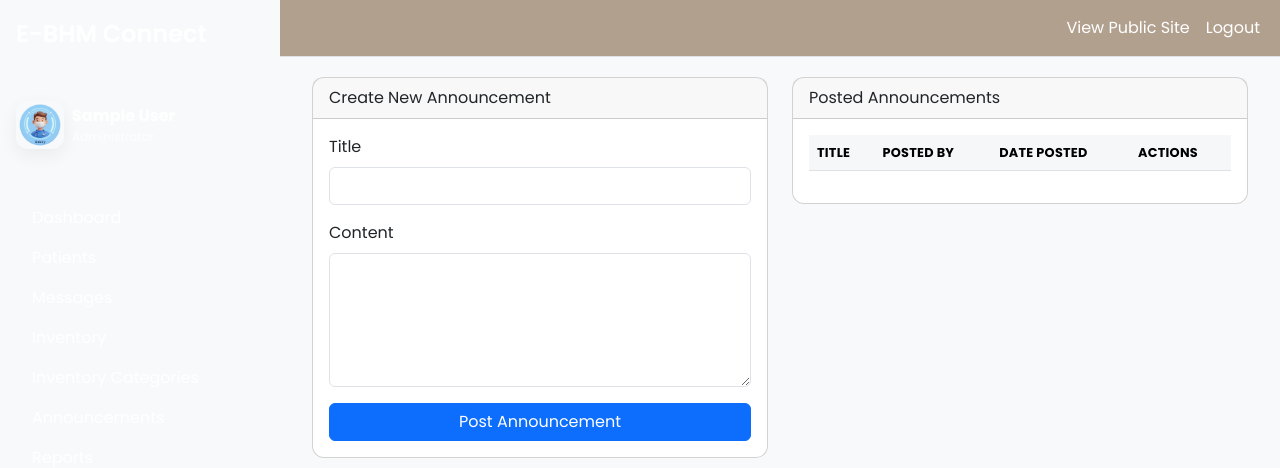
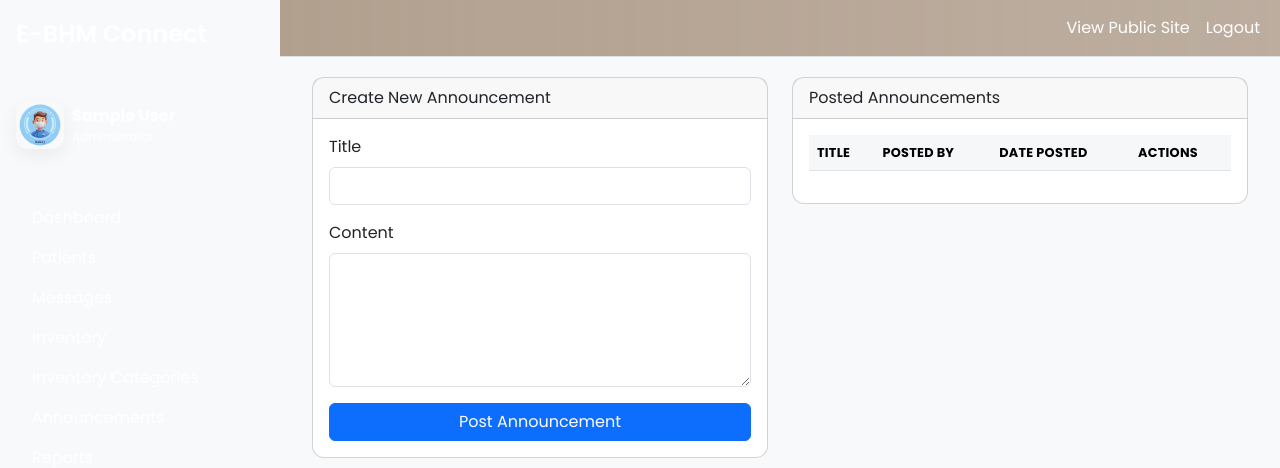
Before and after one commit to J-Akiru5/e-bhm_connect, a PHP site: template pages/admin/announcements.php in a window 1280 px wide. Shown: the top 468 px of the page. Run offline with PHP 8.4, Linux system fonts and the light colour scheme; the template is opened without the code that fills it, so the values that code supplies are empty; the visitor is signed in with stand-in values (Sample User, id 1); some libraries are stand-ins or nearby versions.

Commit message:
style(admin): restore tan gradient on admin top navbar

```diff
--- a/includes/header_admin.php
+++ b/includes/header_admin.php
@@ -21,8 +21,8 @@
         :root{ --brand-teal: #B2A08F; --brand-dark-teal: #0b7b72; --card-radius:12px; --sidebar-width:280px; }
         body{ font-family: 'Poppins', system-ui, -apple-system, 'Segoe UI', Roboto, 'Helvetica Neue', Arial; }
         /* Note: layout rules for sidebar and main content live in assets/css/admin.css. */
-        /* Ensure top nav uses brand and nav links are visible */
-        #admin-top-nav { background: var(--brand-teal) !important; box-shadow: none; }
+        /* Ensure top nav uses brand gradient and nav links are visible */
+        #admin-top-nav { background: linear-gradient(90deg, rgba(178,160,143,1), rgba(178,160,143,0.85)) !important; box-shadow: none; }
         #admin-top-nav .nav-link { color: #fff !important; }
         /* Sidebar header */
         #admin-sidebar .fs-4{ font-weight:600; color:#fff; }
```
